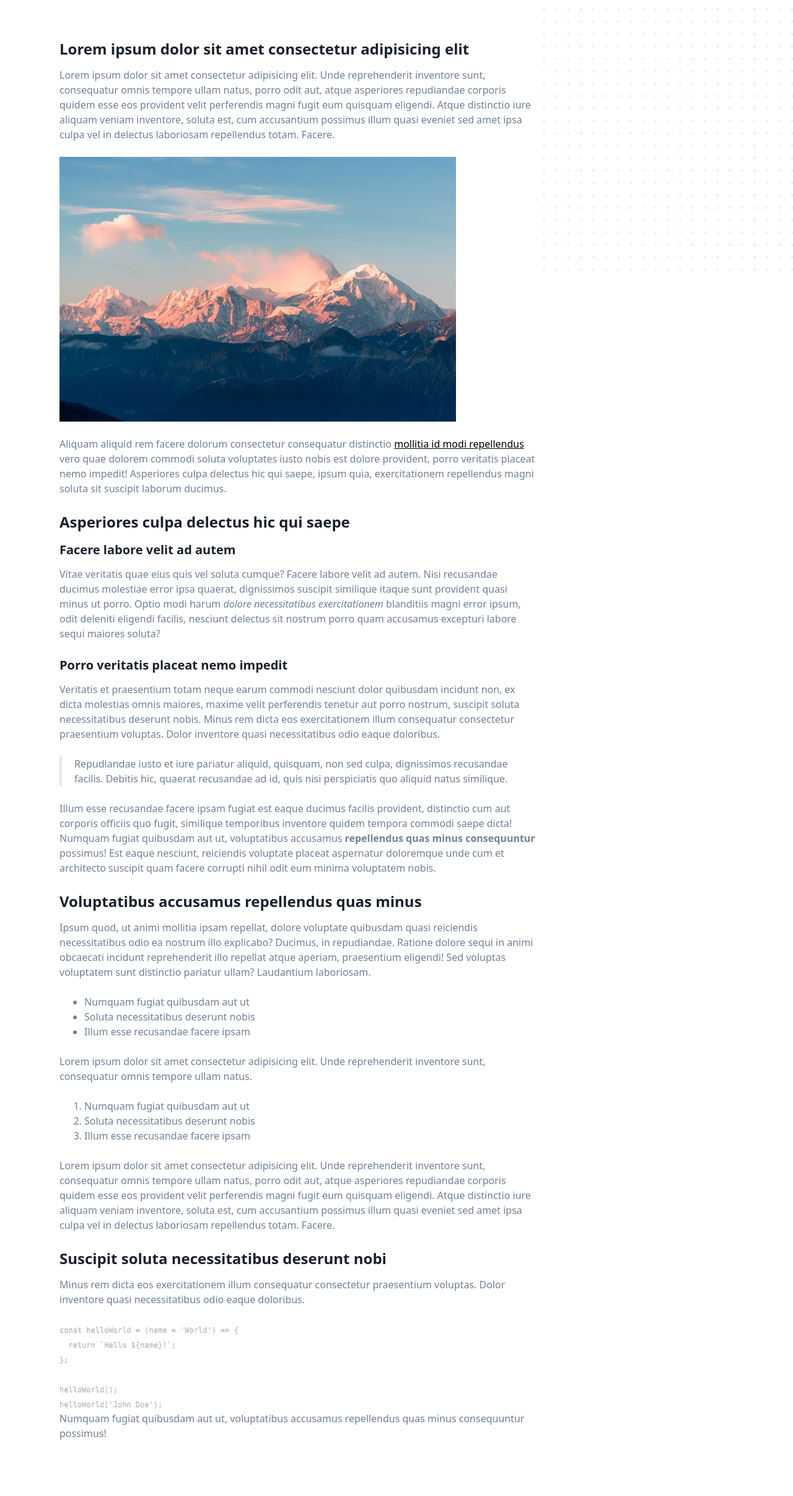
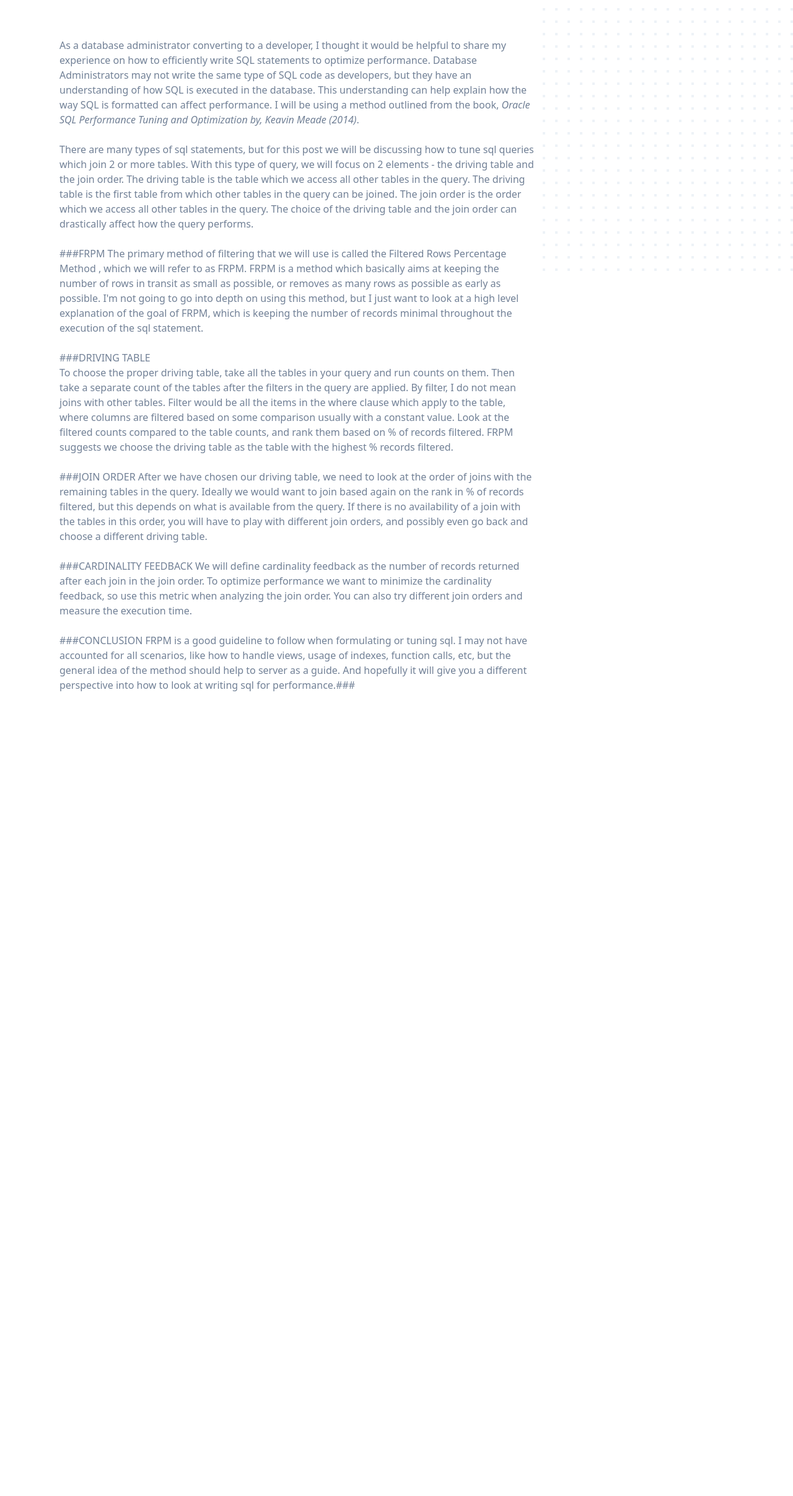
Before and after one commit to 0xkianu/test_portfolio, a Gatsby site: page /blog/my-first-blog/ in a window 1280 px wide. Shown: the part 387-2800 px from the top of the page at 62% size. After the commit the page ends 1624 px from the top, so only its background shows below. Built offline with nearby package versions, Linux system fonts and the light colour scheme; Gatsby itself is replaced by a stand-in of ours; some packages are replaced by stand-ins of ours.

Commit message:
My first blog post

````diff
--- a/content/blog/my-first-blog/index.md
+++ b/content/blog/my-first-blog/index.md
@@ -1,58 +1,24 @@
 ---
-title: My First Blog Post
-date: '2020-09-20T12:00:00.00Z'
-description: 'Ducimus perferendis porro cumque ea error ab voluptatem'
+title: Writing SQL for Performance
+date: '2023-04-03T19:00:00.00Z'
+description: 'Writing SQL queries to optimize performance'
 ---
 
-## Lorem ipsum dolor sit amet consectetur adipisicing elit
+As a database administrator converting to a developer, I thought it would be helpful to share my experience on how to efficiently write SQL statements to optimize performance.  Database Administrators may not write the same type of SQL code as developers, but they have an understanding of how SQL is executed in the database.  This understanding can help explain how the way SQL is formatted can affect performance.  I will be using a method outlined from the book, <em>Oracle SQL Performance Tuning and Optimization by, Keavin Meade (2014)</em>.
 
-Lorem ipsum dolor sit amet consectetur adipisicing elit. Unde reprehenderit inventore sunt, consequatur omnis tempore ullam natus, porro odit aut, atque asperiores repudiandae corporis quidem esse eos provident velit perferendis magni fugit eum quisquam eligendi. Atque distinctio iure aliquam veniam inventore, soluta est, cum accusantium possimus illum quasi eveniet sed amet ipsa culpa vel in delectus laboriosam repellendus totam. Facere.
+There are many types of sql statements, but for this post we will be discussing how to tune sql queries which join 2 or more tables.  With this type of query, we will focus on 2 elements - the driving table and the join order.  The driving table is the table which we access all other tables in the query.  The driving table is the first table from which other tables in the query can be joined.  The join order is the order which we access all other tables in the query.  The choice of the driving table and the join order can drastically affect how the query performs.
 
-![Mountain](./mountain.jpg)
+###FRPM
+The primary method of filtering that we will use is called the Filtered Rows Percentage Method , which we will refer to as FRPM.  FRPM is a method which basically aims at keeping the number of rows in transit as small as possible, or removes as many rows as possible as early as possible.  I'm not going to go into depth on using this method, but I just want to look at a high level explanation of the goal of FRPM, which is keeping the number of records minimal throughout the execution of the sql statement.
 
-Aliquam aliquid rem facere dolorum consectetur consequatur distinctio [mollitia id modi repellendus](https://github.com/RyanFitzgerald/devfolio) vero quae dolorem commodi soluta voluptates iusto nobis est dolore provident, porro veritatis placeat nemo impedit! Asperiores culpa delectus hic qui saepe, ipsum quia, exercitationem repellendus magni soluta sit suscipit laborum ducimus.
+###DRIVING TABLE
+To choose the proper driving table, take all the tables in your query and run counts on them.  Then take a separate count of the tables after the filters in the query are applied.  By filter, I do not mean joins with other tables.  Filter would be all the items in the where clause which apply to the table, where columns are filtered based on some comparison usually with a constant value.  Look at the filtered counts compared to the table counts, and rank them based on % of records filtered.  FRPM suggests we choose the driving table as the table with the highest % records filtered.
 
-## Asperiores culpa delectus hic qui saepe
+###JOIN ORDER
+After we have chosen our driving table, we need to look at the order of joins with the remaining tables in the query.  Ideally we would want to join based again on the rank in % of records filtered, but this depends on what is available from the query.  If there is no availability of a join with the tables in this order, you will have to play with different join orders, and possibly even go back and choose a different driving table.
 
-### Facere labore velit ad autem
+###CARDINALITY FEEDBACK
+We will define cardinality feedback as the number of records returned after each join in the join order.  To optimize performance we want to minimize the cardinality feedback, so use this metric when analyzing the join order.  You can also try different join orders and measure the execution time.
 
-Vitae veritatis quae eius quis vel soluta cumque? Facere labore velit ad autem. Nisi recusandae ducimus molestiae error ipsa quaerat, dignissimos suscipit similique itaque sunt provident quasi minus ut porro. Optio modi harum _dolore necessitatibus exercitationem_ blanditiis magni error ipsum, odit deleniti eligendi facilis, nesciunt delectus sit nostrum porro quam accusamus excepturi labore sequi maiores soluta?
-
-### Porro veritatis placeat nemo impedit
-
-Veritatis et praesentium totam neque earum commodi nesciunt dolor quibusdam incidunt non, ex dicta molestias omnis maiores, maxime velit perferendis tenetur aut porro nostrum, suscipit soluta necessitatibus deserunt nobis. Minus rem dicta eos exercitationem illum consequatur consectetur praesentium voluptas. Dolor inventore quasi necessitatibus odio eaque doloribus.
-
-> Repudiandae iusto et iure pariatur aliquid, quisquam, non sed culpa, dignissimos recusandae facilis. Debitis hic, quaerat recusandae ad id, quis nisi perspiciatis quo aliquid natus similique.
-
-Illum esse recusandae facere ipsam fugiat est eaque ducimus facilis provident, distinctio cum aut corporis officiis quo fugit, similique temporibus inventore quidem tempora commodi saepe dicta! Numquam fugiat quibusdam aut ut, voluptatibus accusamus **repellendus quas minus consequuntur** possimus! Est eaque nesciunt, reiciendis voluptate placeat aspernatur doloremque unde cum et architecto suscipit quam facere corrupti nihil odit eum minima voluptatem nobis.
-
-## Voluptatibus accusamus repellendus quas minus
-
-Ipsum quod, ut animi mollitia ipsam repellat, dolore voluptate quibusdam quasi reiciendis necessitatibus odio ea nostrum illo explicabo? Ducimus, in repudiandae. Ratione dolore sequi in animi obcaecati incidunt reprehenderit illo repellat atque aperiam, praesentium eligendi! Sed voluptas voluptatem sunt distinctio pariatur ullam? Laudantium laboriosam.
-
-- Numquam fugiat quibusdam aut ut
-- Soluta necessitatibus deserunt nobis
-- Illum esse recusandae facere ipsam
-
-Lorem ipsum dolor sit amet consectetur adipisicing elit. Unde reprehenderit inventore sunt, consequatur omnis tempore ullam natus.
-
-1. Numquam fugiat quibusdam aut ut
-2. Soluta necessitatibus deserunt nobis
-3. Illum esse recusandae facere ipsam
-
-Lorem ipsum dolor sit amet consectetur adipisicing elit. Unde reprehenderit inventore sunt, consequatur omnis tempore ullam natus, porro odit aut, atque asperiores repudiandae corporis quidem esse eos provident velit perferendis magni fugit eum quisquam eligendi. Atque distinctio iure aliquam veniam inventore, soluta est, cum accusantium possimus illum quasi eveniet sed amet ipsa culpa vel in delectus laboriosam repellendus totam. Facere.
-
-## Suscipit soluta necessitatibus deserunt nobi
-
-Minus rem dicta eos exercitationem illum consequatur consectetur praesentium voluptas. Dolor inventore quasi necessitatibus odio eaque doloribus.
-
-```js
-const helloWorld = (name = 'World') => {
-  return `Hello ${name}!`;
-};
-
-helloWorld();
-helloWorld('John Doe');
-```
-
-Numquam fugiat quibusdam aut ut, voluptatibus accusamus repellendus quas minus consequuntur possimus!
+###CONCLUSION
+FRPM is a good guideline to follow when formulating or tuning sql.  I may not have accounted for all scenarios, like how to handle views, usage of indexes, function calls, etc, but the general idea of the method should help to server as a guide.  And hopefully it will give you a different perspective into how to look at writing sql for performance.###
````
